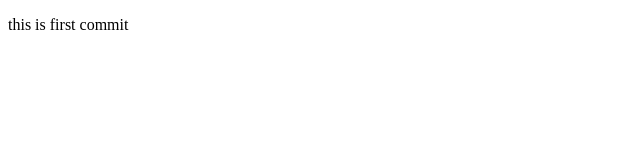
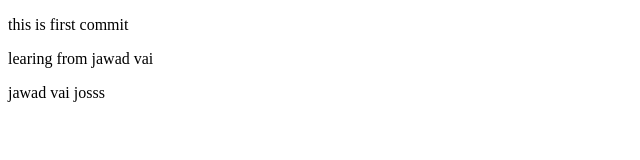
Before and after one commit to iamimranh/gitwithjawadvai, a plain HTML site: page index.html in a window 1280 px wide. Shown: the whole page, without its empty margins (0-640 px from the left). Drawn offline with Linux system fonts and the light colour scheme.

Commit message:
added more p tag

```diff
--- a/index.html
+++ b/index.html
@@ -7,5 +7,7 @@
   </head>
   <body>
     <p>this is first commit</p>
+    <p>learing from jawad vai</p>
+    <p>jawad vai josss</p>
   </body>
 </html>
```
